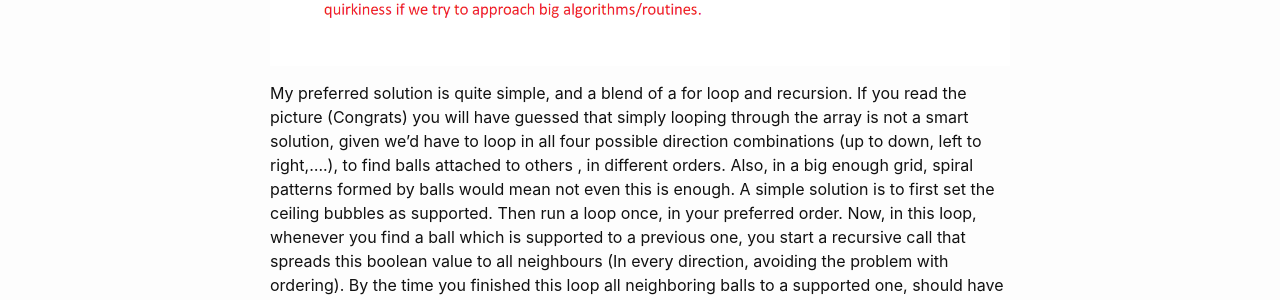
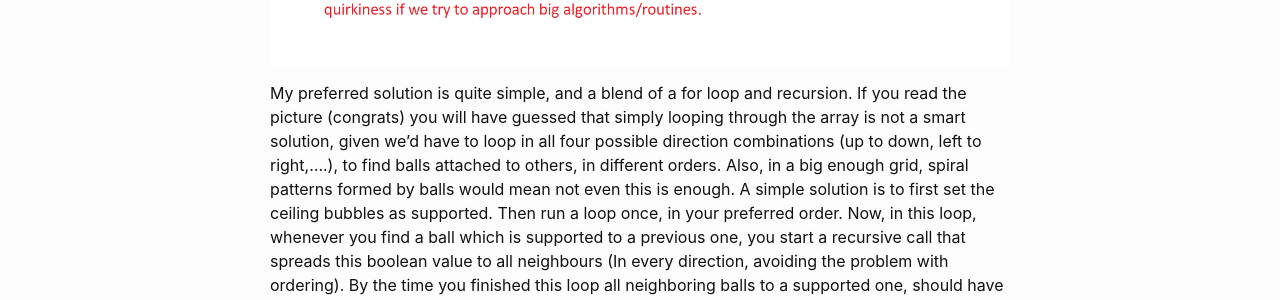
Before and after one commit to JavierDega/javierdega.github.io, a Jekyll site: the page built from _posts/2019-02-26-Puzzle-Bobble.md, in a window 1280 px wide and 900 px high, scrolled down 4359 px. Shown: the part 177-477 px from the top of the window. Built offline with Jekyll 4.4.1, drawn with Linux system fonts in a browser that asks for light colours; some of the changed text lies outside the part shown.

Commit message:
Upd devlog

```diff
--- a/_posts/2019-02-26-Puzzle-Bobble.md
+++ b/_posts/2019-02-26-Puzzle-Bobble.md
@@ -10,7 +10,7 @@
 ## Intro
 
 I know it's been a while but I've been busy getting on with my final year, I need to make sure I can get a job after this, or there will be no point to all this devlogs!
-Here's the second tutorial related to my GBA Puzzle Bobble clone, and I will discuss arguably the hardest feature to develop; Coming up with a solution to detect ball groups of three or more, that share the same colour value. Not only that, but its sister algorithm; One to detect the balls that are left hanging, ran only if we have just deleted three(Or more) balls and scored some points.
+Here's the second tutorial related to my GBA Puzzle Bobble clone, and I will discuss arguably the hardest feature to develop; Coming up with a solution to detect ball groups of three or more, that share the same colour value. Not only that, but its sister algorithm; One to detect the balls that are left hanging, ran only if we have just deleted three (or more) balls and scored some points.
 
 I will discuss the dangers of recursion and the benefits of storing your data in an intuitive manner, as well as coming up with your own structs to match your logic.
 
@@ -28,7 +28,7 @@
 
 Now for this, the 'array analysis' approach would be looping through the entire grid every time we shoot a ball and it collides with a static ball, or the 'ceiling' of the play area. This might be redundant given that a newly added ball can only pop balls in its neighbour area.
 
-So in order to loop through arbitrary array members, following a set of rules, [recursion](https://en.wikipedia.org/wiki/Recursion_(computer_science)) is our best friend. In this context its simply about having a function that can recall itself, given certain conditions.When defining those conditions make sure they never allow the function to go into an infinite loop, since we could easily get stack overflow errors; If you check [GameScene.h](https://github.com/JavierDega/Gba-Puzzle-Bobble/blob/master/Final/source/scene/GameScene.h) on my repo you will see every recursive function has the suffix 'Recursive' on its definition, to make sure I avoid using them when its not necessary.
+So in order to loop through arbitrary array members, following a set of rules, [recursion](https://en.wikipedia.org/wiki/Recursion_(computer_science)) is our best friend. In this context its simply about having a function that can recall itself, given certain conditions. When defining those conditions make sure they never allow the function to go into an infinite loop, since we could easily get stack overflow errors; If you check [GameScene.h](https://github.com/JavierDega/Gba-Puzzle-Bobble/blob/master/Final/source/scene/GameScene.h) on my repo you will see every recursive function has the suffix 'Recursive' on its definition, to make sure I avoid using them when its not necessary.
 In our case we will have a function that operates on one specific ball, and is able to recall itself with different arguments (col, row) specifying the next ball to analyse. This ball will use a set of booleans to identify which orientation has already been checked against, so we can finalize the recursive call ; once we have checked against all colliding, potentially same colour balls.
 
 This is where our ClusterBoundsStr comes in.
@@ -90,7 +90,7 @@
 ">
 <br/>
 
- My preferred solution is quite simple, and a blend of a for loop and recursion. If you read the picture (Congrats) you will have guessed that simply looping through the array is not a smart solution, given we'd have to loop in all four possible direction combinations (up to down, left to right,....), to find balls attached to others , in different orders. Also, in a big enough grid, spiral patterns formed by balls would mean not even this is enough.
+My preferred solution is quite simple, and a blend of a for loop and recursion. If you read the picture (congrats) you will have guessed that simply looping through the array is not a smart solution, given we'd have to loop in all four possible direction combinations (up to down, left to right,....), to find balls attached to others, in different orders. Also, in a big enough grid, spiral patterns formed by balls would mean not even this is enough.
 A simple solution is to first set the ceiling bubbles as supported. Then run a loop once, in your preferred order. Now, in this loop, whenever you find a ball which is supported to a previous one, you start a recursive call that spreads this boolean value to all neighbours (In every direction, avoiding the problem with ordering). By the time you finished this loop all neighboring balls to a supported one, should have been identifying. You can now delete the rest of the balls.
 
 These have basically been the two hardest problems I have tackled throughout development, related to gameplay behaviour. It sits on my mind the idea of writing a blog about GBA rotations, with the rotated, aiming arrow in the game as an example, however this will be the last devlog on my Puzzle Bobble clone, which I finished now half a year ago.
```
